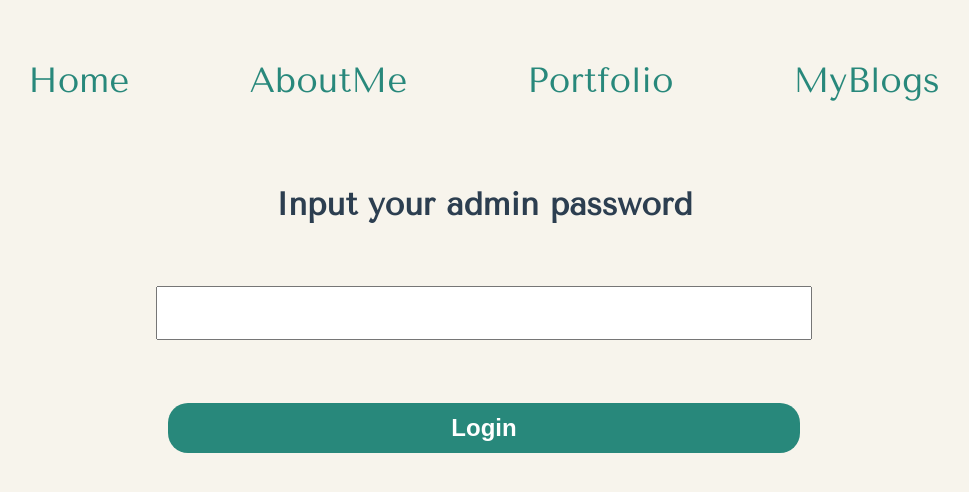
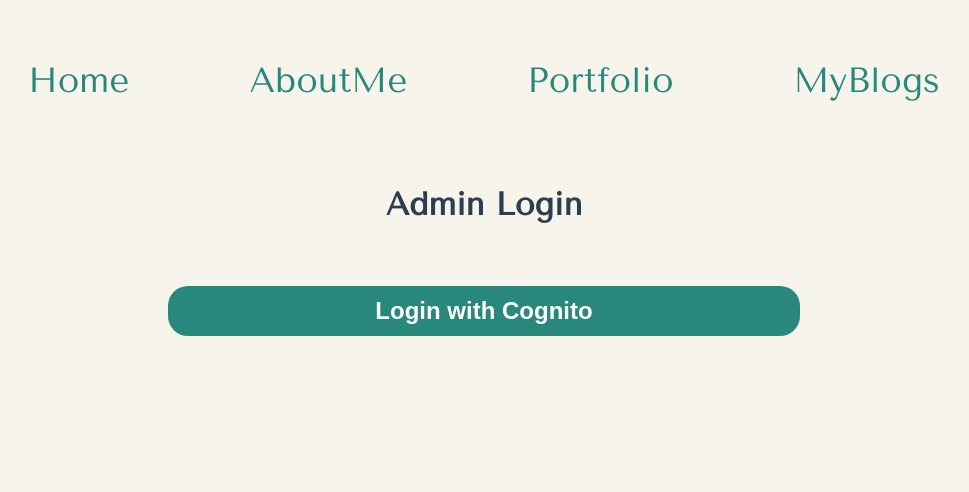
Before and after one commit to Jiacheng199/wjcblogs, a Vue app: page /AdminLogin in a window 1280 px wide. Shown: the top 492 px of the page, without its empty margins (156-1125 px from the left). Built offline with nearby package versions, Linux system fonts and the light colour scheme; no server answers.

Commit message:
Change admin login page to redirect to conginto login UI

```diff
--- a/src/components/admin_pages/AdminLogin.vue
+++ b/src/components/admin_pages/AdminLogin.vue
@@ -1,39 +1,21 @@
 <template>
     <div class="admin-container">
-        <h1>Input your admin password</h1>
-        <input type="password" v-model="password" />
-        <button @click="login">Login</button>
-        <p v-if="errorMsg" class="error-message">{{ errorMsg }}</p>
+        <h1>Admin Login</h1>
+        <button @click="redirectToCognito">Login with Cognito</button>
     </div>
 </template>
 
 <script>
-import axios from 'axios';
-const backendUrl = process.env.VUE_APP_BACKEND_URL;
-
 export default {
     name: 'AdminLogin',
-    data() {
-        return{
-            password:'',
-            errorMsg:''
-        }
-    },
-    methods:{
-        async login(){
-            try {
-                const response = await axios.post(`${backendUrl}/adminlogin`, { password: this.password });
-                console.log(response.data);
-                if (response.data.success) {
-                    sessionStorage.setItem('admin', true);
-                    this.$router.push({ name: 'AdminPage' });
-                } else {
-                    //alert the user that the password is incorrect
-                    this.errorMsg = 'Incorrect password. Please try again.';
-                }
-            } catch (error) {
-                this.errorMsg = 'An error occurred. Please try again later.';
-            }
+    methods: {
+        redirectToCognito() {
+            // Cognito Hosted UI URL
+
+            const url = 'https://auth.wjcblogs.com/oauth2/authorize?client_id=5p7d09j06sshpk7f3ge418kk1n&response_type=code&scope=email+openid+phone&redirect_uri=https%3A%2F%2Fwjcblogs.com';
+
+            // Redirect user to Cognito Hosted UI
+            window.location.href = url;
         }
     }
 }
@@ -54,14 +36,6 @@
     margin-bottom: 5%;
 }
 
-.admin-container input {
-    width: 50%;
-    height: 50px;
-    font-size: 1.5rem;
-    padding: 0 10px;
-    margin-bottom: 5%;
-}
-
 .admin-container button {
     width: 50%;
     height: 50px;
@@ -73,10 +47,4 @@
     border-radius: 20px;
     cursor: pointer;
 }
-
-.error-message {
-    color: red;
-    margin-top: 20px;
-}
-
 </style>
```
